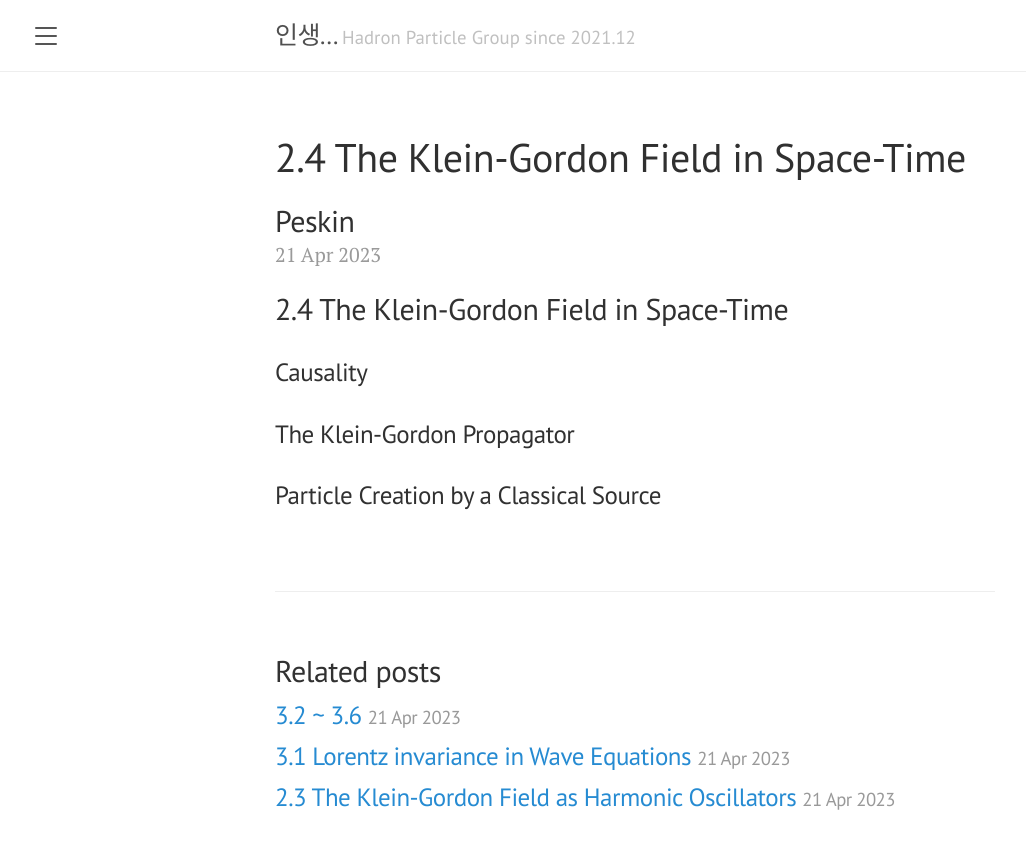
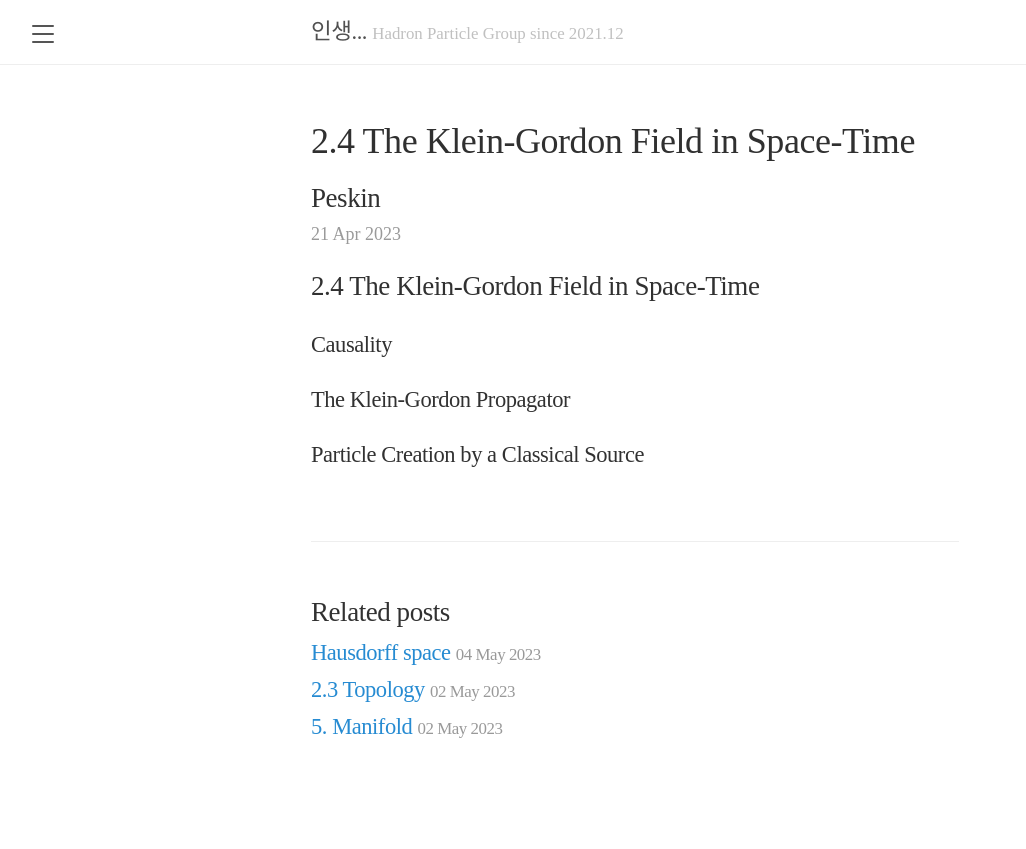
Before and after one commit to hjlee6674/hjlee6674.github.io, a Jekyll site: the page built from _posts/Peskin/2023-04-21-Peskin-4.markdown, in a window 1280 px wide. Shown: the top 849 px of the page, without its empty margins (5-1031 px from the left). Built offline with Jekyll 4.4.1, drawn with Linux system fonts in a browser that asks for light colours; some web fonts are replaced.

Commit message:
05060109

```diff
--- a/Gemfile
+++ b/Gemfile
@@ -38,3 +38,8 @@ gem "http_parser.rb", "~> 0.6.0", :platforms => [:jruby]
 # gem "jekyll-theme-lanyon", "~> 1.1"
 
 gem "webrick", "~> 1.8"
+
+
+#########################################################################################3
+# bundle install
+# bundle exec jekyll serve
--- a/_layouts/default.html
+++ b/_layouts/default.html
@@ -1,6 +1,7 @@
 <!DOCTYPE html>
 <html lang="en-us">
-
+  <link rel="preconnect" href="https://fonts.gstatic.com">
+  <link href="https://fonts.googleapis.com/css2?family=Nanum+Gothic&display=swap" rel="stylesheet">
   {% include head.html %}<!-- include의 head.html을 불러옴 -->
 
   <body>
--- /dev/null
+++ b/category/Topology.md
@@ -0,0 +1,7 @@
+---
+
+layout: category
+
+title: Topology
+
+---
--- a/public/css/lanyon.css
+++ b/public/css/lanyon.css
@@ -35,17 +35,27 @@
  */
 
 /* Prevent scroll on narrow devices */
+@import url('https://fonts.googleapis.com/css2?family=IBM+Plex+Sans+KR&display=swap');
+* {
+  -webkit-box-sizing: border-box;
+     -moz-box-sizing: border-box;
+          box-sizing: border-box;
+}
+
+
 html,
 body {
   overflow-x: hidden;
 }
 
 html {
-  font-family: "PT Serif", Georgia, "Times New Roman", serif;
+  font-family: "IBM Plex Sans KR", serif;
+  /* font-family: "PT Serif", Georgia, "Times New Roman", serif; */
 }
 
 h1, h2, h3, h4, h5, h6 {
-  font-family: "PT Sans", Helvetica, Arial, sans-serif;
+  font-family: "IBM Plex Sans KR", serif;
+  /* font-family: "PT Sans", Helvetica, Arial, sans-serif; */
   font-weight: 400;
   color: #313131;
   letter-spacing: -.025rem;
@@ -148,7 +158,8 @@ h1, h2, h3, h4, h5, h6 {
   width: 14rem;
   visibility: hidden;
   overflow-y: auto;
-  font-family: "PT Sans", Helvetica, Arial, sans-serif;
+  font-family: "IBM Plex Sans KR", serif; /* sidebar font */
+  /* font-family: "PT Sans", Helvetica, Arial, sans-serif; */
   font-size: .875rem; /* 15px */
   color: rgba(255,255,255,.6);
   background-color: #202020;
@@ -363,7 +374,8 @@ a.sidebar-nav-item:focus {
   overflow: hidden; /* clearfix */
   margin-left: -1rem;
   margin-right: -1rem;
-  font-family: "PT Sans", Helvetica, Arial, sans-serif;
+  font-family: "IBM Plex Sans KR", serif;
+  /* font-family: "PT Sans", Helvetica, Arial, sans-serif; */
   color: #ccc;
   text-align: center;
 }
--- a/public/css/poole.css
+++ b/public/css/poole.css
@@ -35,12 +35,6 @@
  * Update the foundational and global aspects of the page.
  */
 
-* {
-  -webkit-box-sizing: border-box;
-     -moz-box-sizing: border-box;
-          box-sizing: border-box;
-}
-
 html,
 body {
   margin: 0;
@@ -49,12 +43,12 @@ body {
 
 html {
   font-family: "Helvetica Neue", Helvetica, Arial, sans-serif;
-  font-size: 16px;
-  line-height: 1.5;
+  font-size: 20px;
+  line-height: 2;
 }
 @media (min-width: 38em) {
   html {
-    font-size: 20px;
+    font-size: 18px;
   }
 }
 
@@ -227,12 +221,81 @@ blockquote p:last-child {
   }
 }
 
+/* Custom div style */
+/*     1. def       */
+/*     2. thm       */
+/*     2. prf       */
+
+/* padding: top right bottom left; */
+
+.def {
+  padding-top    : .5rem;
+  padding-right  : .5rem;
+  padding-bottom : .5rem;
+  padding-left   : .5rem;
+  margin: .8rem 0;
+  color: #313131;
+  border-left: .25rem solid #7f7f7f;
+  background-color: #f1f1f1;
+}
+.def p:last-child {
+  margin-bottom: 0;
+}
+@media (min-width: 30em) {
+  .def {
+    padding-right: .5rem;
+    padding-left: 1.25rem;
+  }
+}
+
+/* ================================== */
+
+.thm {
+  padding: .5rem 1rem;
+  margin: .8rem 0;
+  color: #313131;
+  border-left: .25rem solid #e5e5e5cc;
+  background-color: #f9f9f9;
+}
+.thm p:last-child {
+  margin-bottom: 0;
+}
+@media (min-width: 30em) {
+  .thm {
+    padding-right: .5rem;
+    padding-left: 1.25rem;
+  }
+}
+
+/* ================================== */
+
+.prf {
+  padding: .5rem 1rem;
+  margin: .8rem 0;
+  color: #313131;
+  border-left: .25rem solid #e5e5e5cc;
+  background-color: #f9f9f9;
+}
+.prf p:last-child {
+  margin-bottom: 0;
+}
+@media (min-width: 30em) {
+  .prf {
+    padding-right: .5rem;
+    padding-left: 2.5rem;
+  }
+}
+
+/* ================================== */
+
 img {
   display: block;
   max-width: 100%;
   margin: 0 0 1rem;
   border-radius: 5px;
 }
+
+/* ================================== */
 
 /* Tables */
 table {
@@ -291,6 +354,7 @@ tbody tr:nth-child(odd) th {
   padding-right: 1rem;
   margin-left:  auto;
   margin-right: auto;
+  word-break: break-all;
 }
 
 
```
Also changed, not shown: _posts/Nakahara/2023-05-02-Nakahara-1.markdown (added, +36 -0 lines), _posts/Nakahara/2023-05-02-Nakahara-2.markdown (added, +34 -0 lines), _posts/Nakahara/2023-05-02-Nakahara-3.markdown (added, +27 -0 lines), _posts/Topology/2023-05-04-Topology-1.markdown (added, +111 -0 lines), category/Nakahara.md (added, +7 -0 lines), Gemfile.lock.
